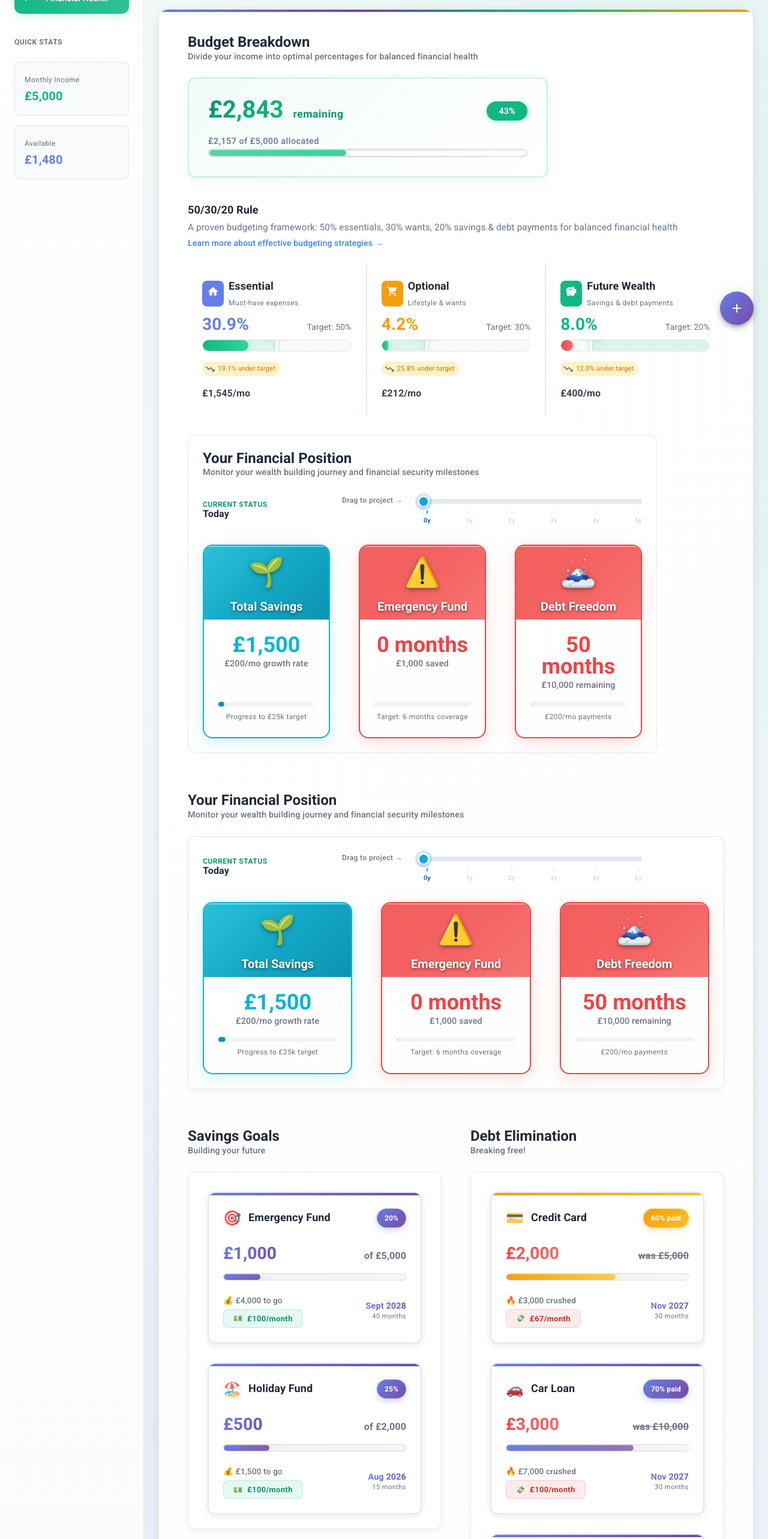
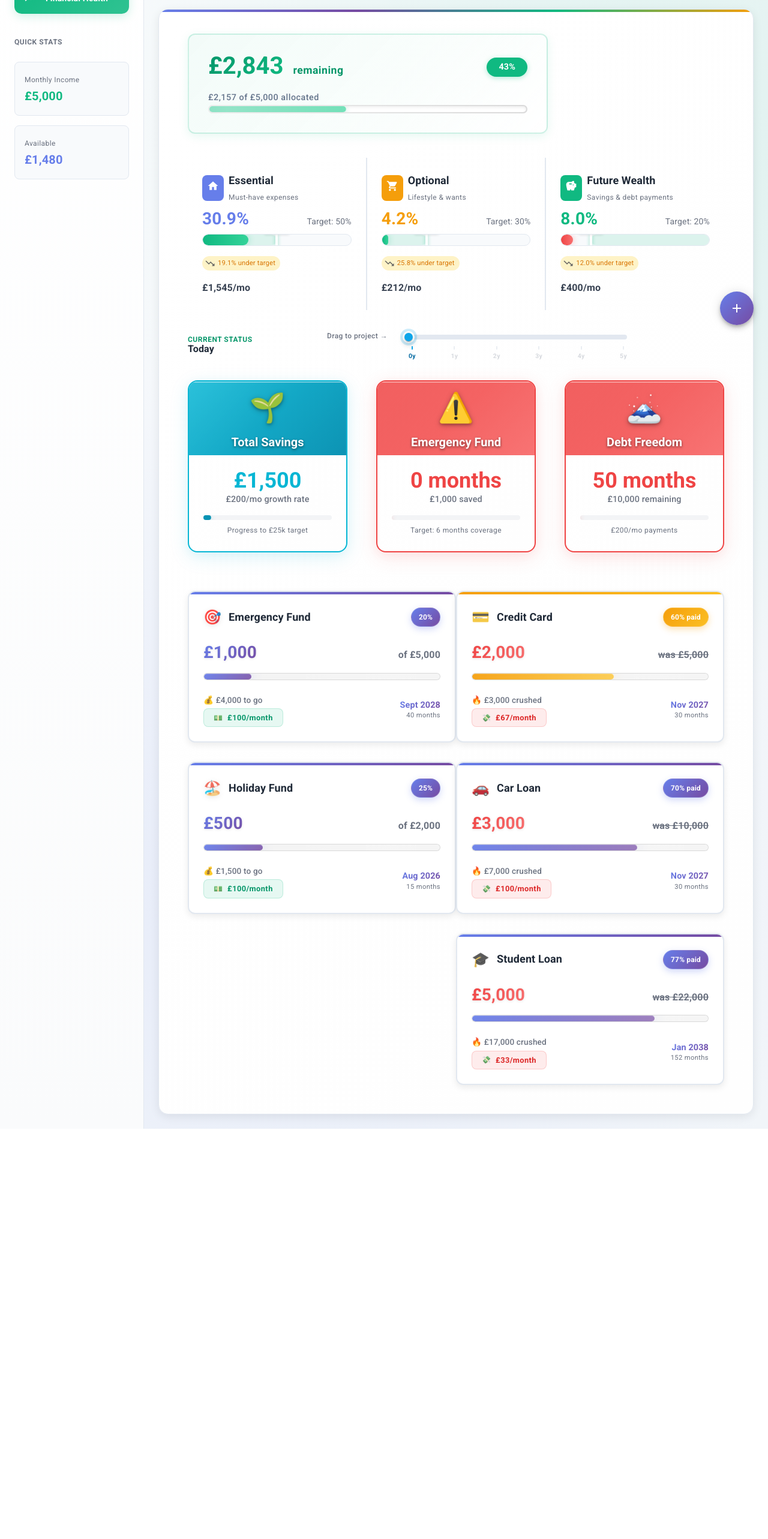
Before and after one commit to randellios/budget, a React (Vite) app: page / in a window 1280 px wide. Shown: the part 234-2800 px from the top of the page at 60% size. After the commit the page ends 2116 px from the top, so only its background shows below. Built offline with nearby package versions, Linux system fonts and the light colour scheme.

Commit message:
stripped

```diff
--- a/src/components/overview/MonthlyBudgetOverview/ExpenseDivision.jsx
+++ b/src/components/overview/MonthlyBudgetOverview/ExpenseDivision.jsx
@@ -518,45 +518,6 @@ const ExpenseDivision = () => {
           );
         })}
       </Box>
-
-      <Box sx={{ display: 'grid', gridTemplateColumns: '1fr 1fr', gap: 3 }}>
-        <Box
-          sx={{
-            p: 3,
-            bgcolor: '#ffffff',
-            borderRadius: 3,
-            border: '1px solid #e5e7eb'
-          }}
-        >
-          <Box sx={{ display: 'flex', alignItems: 'center', gap: 2, mb: 3 }}>
-            <Box>
-              <Typography
-                variant="h5"
-                sx={{
-                  fontWeight: 800,
-                  fontSize: '1.5rem',
-                  color: '#1f2937',
-                  lineHeight: 1.2
-                }}
-              >
-                Your Financial Position
-              </Typography>
-              <Typography
-                variant="body2"
-                sx={{
-                  color: '#6b7280',
-                  fontSize: '0.9rem',
-                  fontWeight: 500
-                }}
-              >
-                Monitor your wealth building journey and financial security
-                milestones
-              </Typography>
-            </Box>
-          </Box>
-          <FinancialSnapshot />
-        </Box>
-      </Box>
     </Box>
   );
 };
--- a/src/components/overview/MonthlyBudgetOverview/MonthlyBudgetOverview.jsx
+++ b/src/components/overview/MonthlyBudgetOverview/MonthlyBudgetOverview.jsx
@@ -28,125 +28,10 @@ const MonthlyBudgetOverview = () => {
     <Collapse in={isExpanded} timeout="auto" unmountOnExit>
       <CardContent sx={{ p: 3, pt: 0 }}>
         <Box sx={{ mt: 2, mb: 4 }}>
-          <Box sx={{ display: 'flex', alignItems: 'center', gap: 2, mb: 3 }}>
-            <Box>
-              <Typography
-                variant="h5"
-                sx={{
-                  fontWeight: 800,
-                  fontSize: '1.5rem',
-                  color: '#1f2937',
-                  lineHeight: 1.2
-                }}
-              >
-                Budget Breakdown
-              </Typography>
-              <Typography
-                variant="body2"
-                sx={{
-                  color: '#6b7280',
-                  fontSize: '0.9rem',
-                  fontWeight: 500
-                }}
-              >
-                Divide your income into optimal percentages for balanced
-                financial health
-              </Typography>
-            </Box>
-          </Box>
           <AllocationStatus />
 
-          <Box
-          // sx={{
-          //   p: 3,
-          //   bgcolor: '#ffffff',
-          //   borderRadius: 3,
-          //   border: '1px solid #e5e7eb',
-          //   boxShadow: '0 4px 12px rgba(0, 0, 0, 0.05)'
-          // }}
-          >
-            <Box sx={{ mb: 3 }}>
-              <Typography
-                variant="h6"
-                sx={{
-                  fontWeight: 700,
-                  fontSize: '1.125rem',
-                  color: '#1f2937',
-                  mb: 0.5
-                }}
-              >
-                50/30/20 Rule
-              </Typography>
-              <Typography
-                variant="body2"
-                sx={{
-                  color: '#64748b',
-                  fontSize: '0.95rem',
-                  mb: 0.5
-                }}
-              >
-                A proven budgeting framework: 50% essentials, 30% wants, 20%
-                savings & debt payments for balanced financial health
-              </Typography>
-              <Typography
-                variant="body2"
-                sx={{
-                  color: '#3b82f6',
-                  fontSize: '0.875rem',
-                  fontWeight: 500,
-                  cursor: 'pointer',
-                  '&:hover': {
-                    textDecoration: 'underline'
-                  }
-                }}
-              >
-                Learn more about effective budgeting strategies →
-              </Typography>
-            </Box>
-
-            <ExpenseDivision />
-          </Box>
-        </Box>
-
-        <Box sx={{ mt: 8 }}>
-          <Box sx={{ display: 'flex', alignItems: 'center', gap: 2, mb: 3 }}>
-            <Box>
-              <Typography
-                variant="h5"
-                sx={{
-                  fontWeight: 800,
-                  fontSize: '1.5rem',
-                  color: '#1f2937',
-                  lineHeight: 1.2
-                }}
-              >
-                Your Financial Position
-              </Typography>
-              <Typography
-                variant="body2"
-                sx={{
-                  color: '#6b7280',
-                  fontSize: '0.9rem',
-                  fontWeight: 500
-                }}
-              >
-                Monitor your wealth building journey and financial security
-                milestones
-              </Typography>
-            </Box>
-          </Box>
-
-          <Box
-            sx={{
-              p: 3,
-              bgcolor: '#ffffff',
-              borderRadius: 3,
-              border: '1px solid #e5e7eb',
-              boxShadow: '0 4px 12px rgba(0, 0, 0, 0.05)'
-            }}
-          >
-            <FinancialSnapshot />
-          </Box>
+          <ExpenseDivision />
+          <FinancialSnapshot />
         </Box>
 
         <SavingsDebtProgress />
--- a/src/components/overview/SavingsDebtProgress.jsx
+++ b/src/components/overview/SavingsDebtProgress.jsx
@@ -74,39 +74,9 @@ const SavingsDebtProgress = () => {
 
   return (
     <Box sx={{ mt: 8 }}>
-      <Box sx={{ display: 'grid', gridTemplateColumns: '1fr 1fr', gap: 6 }}>
-        {/* Savings Goals */}
-        <Box>
-          <Box sx={{ display: 'flex', alignItems: 'center', gap: 2, mb: 3 }}>
-            <Box>
-              <Typography
-                variant="h5"
-                sx={{
-                  fontWeight: 800,
-                  fontSize: '1.5rem',
-                  color: '#1f2937',
-                  lineHeight: 1.2
-                }}
-              >
-                Savings Goals
-              </Typography>
-              <Typography
-                variant="body2"
-                sx={{ color: '#6b7280', fontSize: '0.9rem', fontWeight: 500 }}
-              >
-                Building your future
-              </Typography>
-            </Box>
-          </Box>
-
-          <Card
-            sx={{
-              borderRadius: 3,
-              border: '1px solid #e5e7eb',
-              boxShadow: '0 4px 12px rgba(0, 0, 0, 0.05)'
-            }}
-          >
-            <CardContent sx={{ p: 4 }}>
+      <Box sx={{ display: 'flex', width: '100%' }}>
+        {/* Savings */}
+        <Box flex={1}>
           {savingsGoals.map((goal, index) => {
             const progress =
               goal.targetAmount > 0
@@ -121,10 +91,7 @@ const SavingsDebtProgress = () => {
               goal.targetAmount,
               goal.monthlyContribution
             );
-                const progressGradient = getProgressGradient(
-                  progress,
-                  'savings'
-                );
+            const progressGradient = getProgressGradient(progress, 'savings');
             const glowColor = getGlowColor(progress, 'savings');
 
             return (
@@ -159,9 +126,7 @@ const SavingsDebtProgress = () => {
                     mb: 3
                   }}
                 >
-                      <Box
-                        sx={{ display: 'flex', alignItems: 'center', gap: 1.5 }}
-                      >
+                  <Box sx={{ display: 'flex', alignItems: 'center', gap: 1.5 }}>
                     <Box
                       sx={{
                         fontSize: '24px',
@@ -352,42 +317,9 @@ const SavingsDebtProgress = () => {
               </Box>
             );
           })}
-            </CardContent>
-          </Card>
         </Box>
-
         {/* Debts */}
-        <Box>
-          <Box sx={{ display: 'flex', alignItems: 'center', gap: 2, mb: 3 }}>
-            <Box>
-              <Typography
-                variant="h5"
-                sx={{
-                  fontWeight: 800,
-                  fontSize: '1.5rem',
-                  color: '#1f2937',
-                  lineHeight: 1.2
-                }}
-              >
-                Debt Elimination
-              </Typography>
-              <Typography
-                variant="body2"
-                sx={{ color: '#6b7280', fontSize: '0.9rem', fontWeight: 500 }}
-              >
-                Breaking free!
-              </Typography>
-            </Box>
-          </Box>
-
-          <Card
-            sx={{
-              borderRadius: 3,
-              border: '1px solid #e5e7eb',
-              boxShadow: '0 4px 12px rgba(0, 0, 0, 0.05)'
-            }}
-          >
-            <CardContent sx={{ p: 4 }}>
+        <Box flex={1}>
           {debts.map((debt, index) => {
             const progress =
               debt.startingBalance > 0
@@ -439,15 +371,11 @@ const SavingsDebtProgress = () => {
                     mb: 3
                   }}
                 >
-                      <Box
-                        sx={{ display: 'flex', alignItems: 'center', gap: 1.5 }}
-                      >
+                  <Box sx={{ display: 'flex', alignItems: 'center', gap: 1.5 }}>
                     <Box
                       sx={{
                         fontSize: '24px',
-                            filter: isComplete
-                              ? 'grayscale(0)'
-                              : 'grayscale(0.2)'
+                        filter: isComplete ? 'grayscale(0)' : 'grayscale(0.2)'
                       }}
                     >
                       {debt.icon}
@@ -649,8 +577,6 @@ const SavingsDebtProgress = () => {
               </Box>
             );
           })}
-            </CardContent>
-          </Card>
         </Box>
       </Box>
     </Box>
```
Lines whose indentation alone changed are shown as unchanged.
